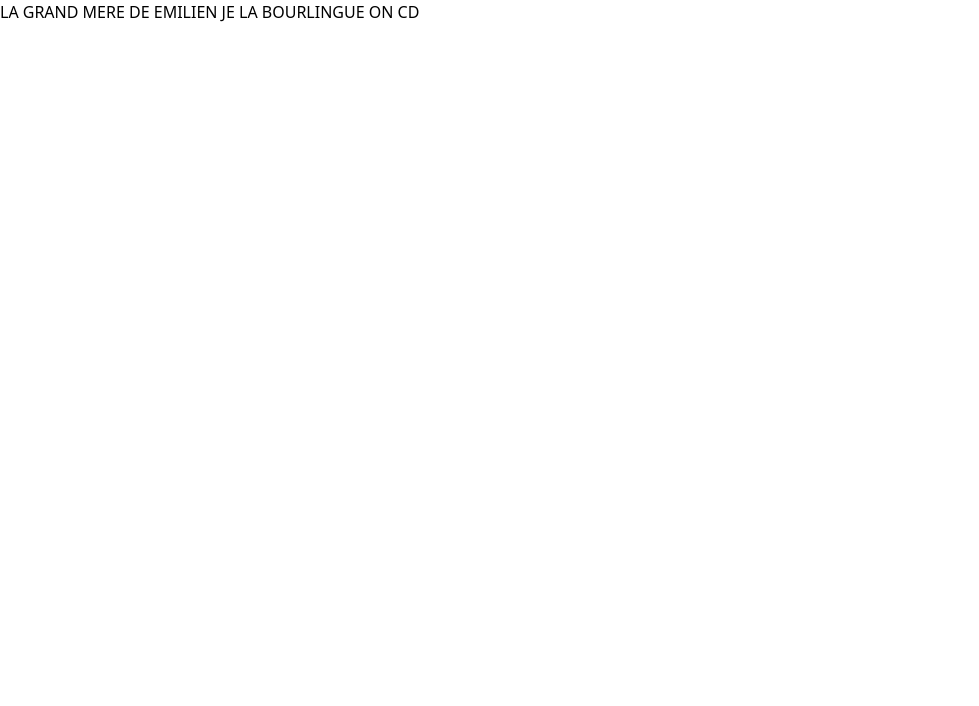
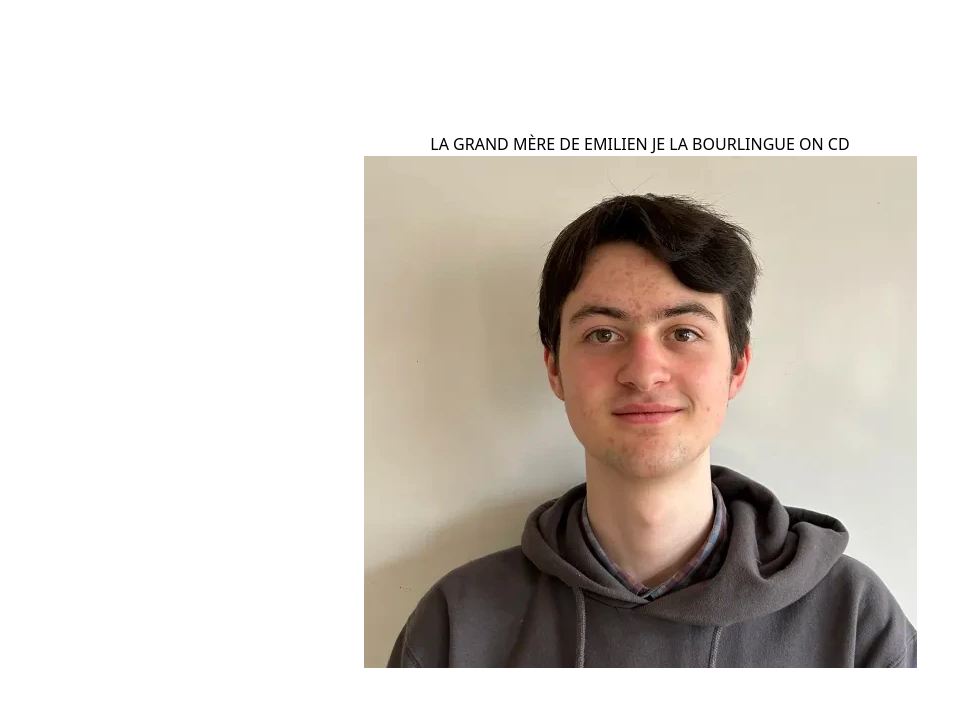
Before and after one commit to gJmry/feur, a SvelteKit app: page / in a window 1280 px wide. Shown: the top 706 px of the page, without its empty margins (0-979 px from the left). Built offline with nearby package versions, Linux system fonts and the light colour scheme.

Commit message:
feat: add emilien img

```diff
--- a/src/routes/+page.svelte
+++ b/src/routes/+page.svelte
@@ -1 +1,4 @@
-<h1> LA GRAND MERE DE EMILIEN JE LA BOURLINGUE ON CD </h1>
+<div class="flex flex-col min-h-screen justify-center items-center">
+    <h1>LA GRAND MÈRE DE EMILIEN JE LA BOURLINGUE ON CD</h1>
+    <img src="emilien.webp" alt="Emilien" />
+</div>
```
Also changed, not shown: static/emilien.webp (added).
